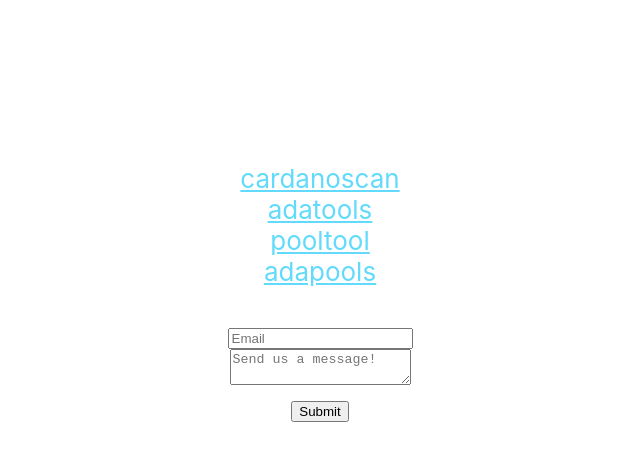
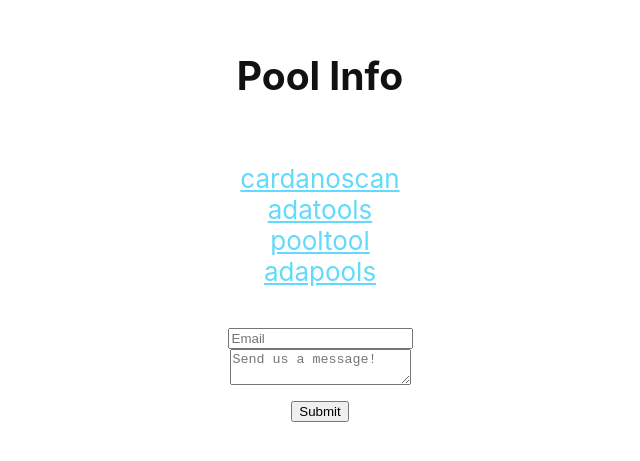
Before and after one commit to icculp/pool_site, a React (Create React App) app: page / in a window 1280 px wide. Shown: the part 2151-2612 px from the top of the page, without its empty margins (320-960 px from the left). Built offline with nearby package versions, Linux system fonts and the light colour scheme; grey boxes are pictures that could not be loaded.

Commit message:
h2 color

```diff
--- a/src/App.css
+++ b/src/App.css
@@ -47,3 +47,7 @@
     top: 0;
     z-index: -1;
 }
+
+h2 {
+    color: #111;
+}
```
